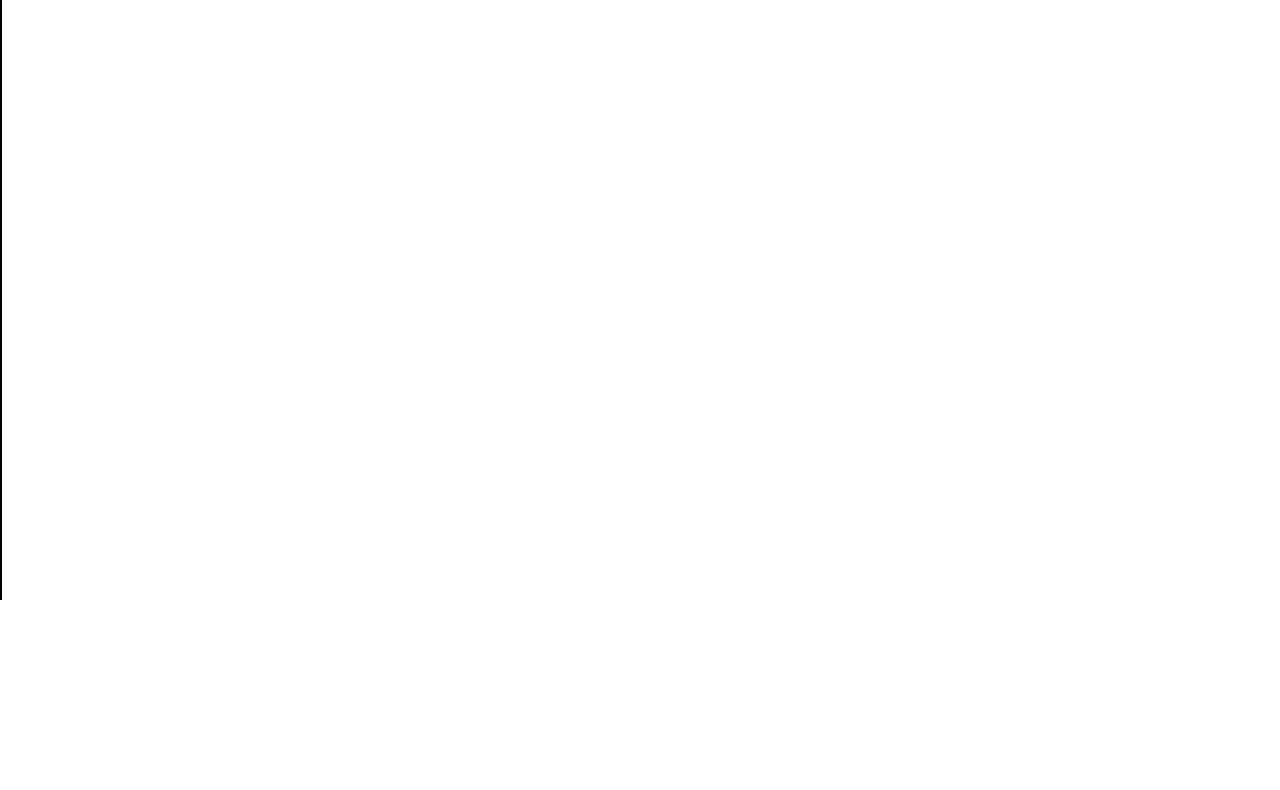
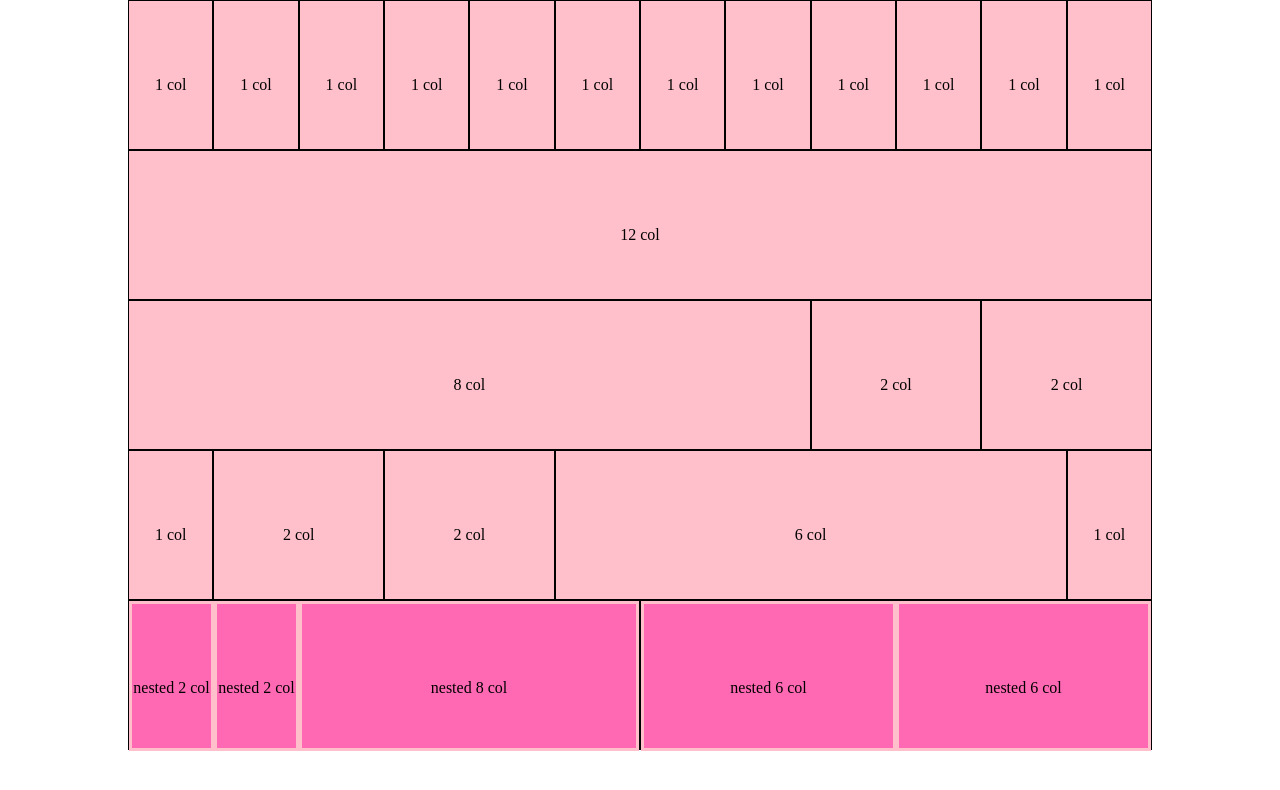
Before and after one commit to bastiano86/html-css-12bool, a plain HTML site: page index.html in a window 1280 px wide. Drawn offline with Linux system fonts and the light colour scheme.

Commit message:
progetto concluso

```diff
--- a/framework.css
+++ b/framework.css
@@ -1,4 +1,4 @@
-@media screen and (min-width: 992)
+@media screen and (min-width: 992px)
 {
 .col-lg-1 {flex-basis: calc((100% / 12) * 1); max-width: calc((100% / 12) * 1);}
 .col-lg-2 {flex-basis: calc((100% / 12) * 2); max-width: calc((100% / 12) * 2);}
@@ -13,7 +13,7 @@
 .col-lg-11 {flex-basis: calc((100% / 12) * 11); max-width: calc((100% / 12) * 11);}
 .col-lg-12 {flex-basis: calc((100% / 12) * 12); max-width: calc((100% / 12) * 12);}
 }
-@media screen and (min-width: 768)
+@media screen and (min-width: 768px)
 {
 .col-md-1 {flex-basis: calc((100% / 12) * 1); max-width: calc((100% / 12) * 1);}
 .col-md-2 {flex-basis: calc((100% / 12) * 2); max-width: calc((100% / 12) * 2);}
@@ -28,9 +28,9 @@
 .col-md-11 {flex-basis: calc((100% / 12) * 11); max-width: calc((100% / 12) * 11);}
 .col-md-12 {flex-basis: calc((100% / 12) * 12); max-width: calc((100% / 12) * 12);}
 }
-@media screen and (min-width: 576)
+@media screen and (min-width: 576px)
 {
-.col-sm-1 {flex-basis: calc((100% / 12) * 1);
+.col-sm-1 {flex-basis: calc((100% / 12) * 1); max-width: calc((100% / 12) * 1);}
 .col-sm-2 {flex-basis: calc((100% / 12) * 2); max-width: calc((100% / 12) * 2);}
 .col-sm-3 {flex-basis: calc((100% / 12) * 3); max-width: calc((100% / 12) * 3);}
 .col-sm-4 {flex-basis: calc((100% / 12) * 4); max-width: calc((100% / 12) * 4);}
--- a/index.html
+++ b/index.html
@@ -11,12 +11,52 @@
   <body>
     <div class="container">
       <div class="row">
-        <div class="col-sm-1"></div>
-        <div class="col-sm-1"></div>
-        <div class="col-sm-1"></div>
+        <div class="col-sm-1"><p>1 col</p></div>
+        <div class="col-sm-1"><p>1 col</p></div>
+        <div class="col-sm-1"><p>1 col</p></div>
+        <div class="col-sm-1"><p>1 col</p></div>
+        <div class="col-sm-1"><p>1 col</p></div>
+        <div class="col-sm-1"><p>1 col</p></div>
+        <div class="col-sm-1"><p>1 col</p></div>
+        <div class="col-sm-1"><p>1 col</p></div>
+        <div class="col-sm-1"><p>1 col</p></div>
+        <div class="col-sm-1"><p>1 col</p></div>
+        <div class="col-sm-1"><p>1 col</p></div>
+        <div class="col-sm-1"><p>1 col</p></div>
+      </div>
+      <div class="row">
+        <div class="col-sm-12"><p>12 col</p></div>
+      </div>
+      <div class="row">
+        <div class="col-sm-8"><p>8 col</p></div>
+        <div class="col-sm-2"><p>2 col</p></div>
+        <div class="col-sm-2"><p>2 col</p></div>
+      </div>
+      <div class="row">
+        <div class="col-sm-1"><p>1 col</p></div>
+        <div class="col-sm-2"><p>2 col</p></div>
+        <div class="col-sm-2"><p>2 col</p></div>
+        <div class="col-sm-6"><p>6 col</p></div>
+        <div class="col-sm-1"><p>1 col</p></div>
+      </div>
+      <div class="row">
+          <div class="col-sm-6">
+            <div class="row">
+              <div class="col-sm-2 nested"><p>nested 2 col</p></div>
+              <div class="col-sm-2 nested"><p>nested 2 col</p></div>
+              <div class="col-sm-8 nested"><p>nested 8 col</p></div>
+            </div>
+          </div>
+          <div class="col-sm-6">
+            <div class="row">
+              <div class="col-sm-6 nested"><p>nested 6 col</p></div>
+              <div class="col-sm-6 nested"><p>nested 6 col</p></div>
+            </div>
+          </div>
+
+        </div>
+
       </div>
 
-
-    </div>
   </body>
 </html>
--- a/style.css
+++ b/style.css
@@ -4,16 +4,27 @@
   box-sizing: border-box;
 }
 .container {
-  width: 1200px;
+  margin: 0 auto;
+  width: 80%;
+}
+
+.row {
   display: flex;
-  flex-direction: row;
+}
 
-}
 [class^="col"] {
-  height: 200px;
-  line-height: 100px;
+  height: 150px;
   text-align: center;
   background-color: pink;
   border: 1px solid black;
   color: black;
 }
+
+.nested {
+  background-color: hotpink;
+  border: 3px solid pink;
+}
+
+p {
+  margin-top: 75px;
+}
```
